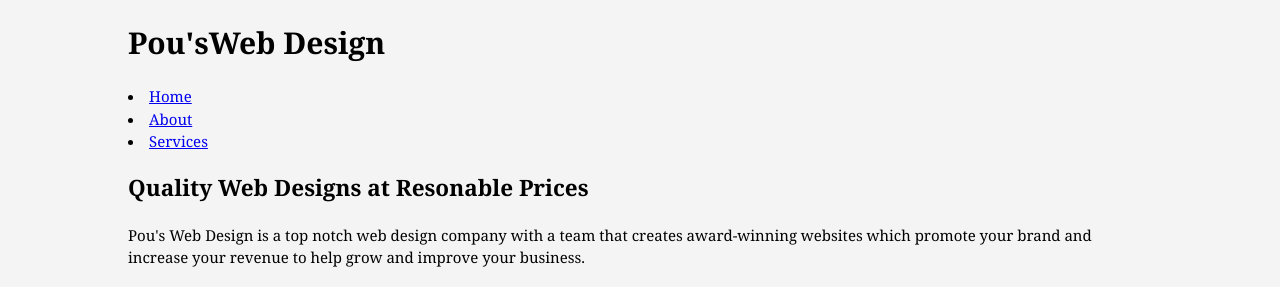
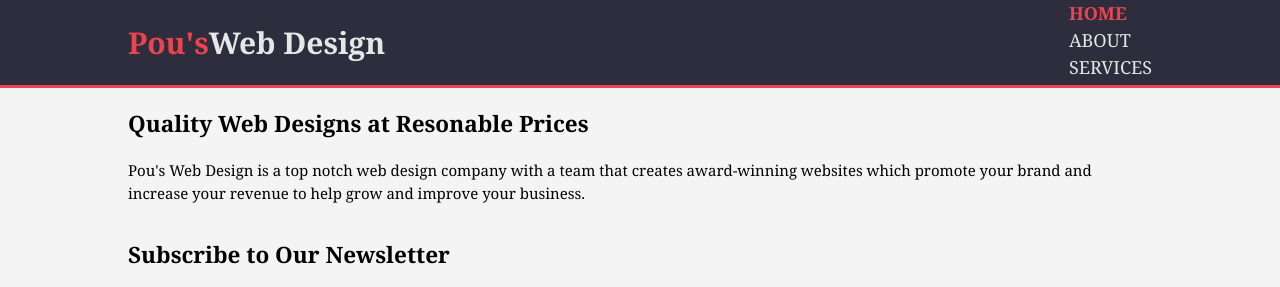
Before and after one commit to schlockz/Full-Webpage, a plain HTML site: page index.html in a window 1280 px wide. Shown: the top 287 px of the page. Drawn offline with Linux system fonts and the light colour scheme.

Commit message:
Styled Header Section

```diff
--- a/style.css
+++ b/style.css
@@ -1,6 +1,5 @@
 /* Importing the font (regular and bold ) */
   @import url('https://fonts.googleapis.com/css2?family=Noto+Serif:wght@400;700&display=swap');
-
 
 /* Colors used on page */
 /* #f4f4f4 */
@@ -52,3 +51,49 @@
     background-color: #2d2d3e;
     color: #e6e6e6;
 }
+
+/* Header */
+header{
+  background-color:#2d2d3e;
+  color:#e6e6e6;
+  /* Setting min-height so the height for the header section can expand if needed */
+  min-height: 70px ;
+  border-bottom:3px solid #eb444e;
+  padding:5px, 0;
+}
+
+header .container {
+  display: flex;
+  justify-content: space-between;
+}
+
+header ul {
+  display: flex;
+  align-items: center;
+  /* Changing/increasing the amount of verticle space the ul takes up so the li elements can be centered veertically  */
+  height:100%;
+}
+
+header li{
+  /*  Removes the bullet point or number on a list item */
+  list-style:none;
+  padding:0, 20px;
+}
+
+header a {
+ color:#e6e6e6;
+ text-decoration: none;
+ text-transform:uppercase;
+ font-size: 18px;
+}
+
+#highlight, #current a {
+  color: #eb444e;
+  font-weight:700;
+}
+/* Can be #current a.. which selects all a elements except for the "HOME" a tag */
+a:not([href="#"]):hover{
+  color:#ccc;
+  font-weight:700;
+  letter-spacing: 0.15px ;
+}
```
